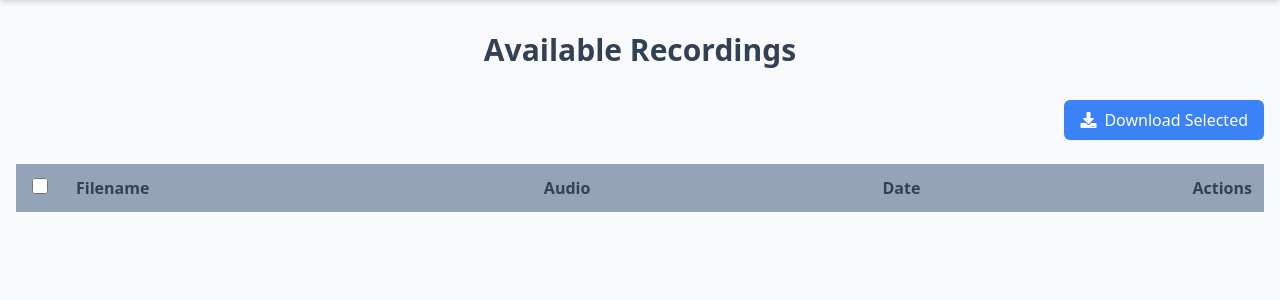
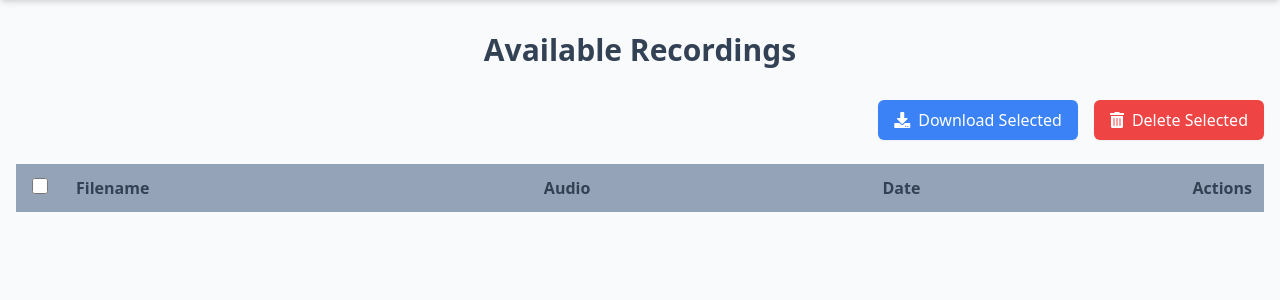
Before and after one commit to nickpourazima/rotary-phone-audio-guestbook, a Flask app: page / in a window 1280 px wide. Shown: the part 68-368 px from the top of the page. Run offline with Flask 3, Linux system fonts and the light colour scheme; lists and menus that the app fills with data are empty; style sheets or scripts are compiled from the project's sources; parts of the project's set-up code (start-up, migrations or seed data) failed here and were passed over; some libraries are stand-ins or nearby versions.

Commit message:
Added delete selected button logic (#86)

```diff
--- a/webserver/server.py
+++ b/webserver/server.py
@@ -422,6 +422,52 @@
         logger.error(f"Error getting system status: {e}")
         return jsonify({"success": False, "message": str(e)}), 500
 
+@app.route("/delete-recordings", methods=["POST"])
+def delete_recordings():
+    """Delete multiple recordings in bulk."""
+    try:
+        data = request.get_json()
+        if not data or 'ids' not in data:
+            return jsonify({"success": False, "message": "No recordings specified for deletion"}), 400
+
+        deleted_files = []
+        failed_files = []
+
+        for filename in data['ids']:
+            file_path = recordings_path / filename
+            try:
+                if file_path.exists():
+                    file_path.unlink()
+                    deleted_files.append(filename)
+                    logger.info(f"Successfully deleted: {filename}")
+                else:
+                    failed_files.append(filename)
+                    logger.warning(f"File not found: {filename}")
+            except Exception as e:
+                failed_files.append(filename)
+                logger.error(f"Error deleting {filename}: {str(e)}")
+
+        if failed_files:
+            message = f"Deleted {len(deleted_files)} files, failed to delete {len(failed_files)}"
+            return jsonify({
+                "success": False,
+                "message": message,
+                "deleted": deleted_files,
+                "failed": failed_files
+            }), 207  # Multi-status response
+
+        return jsonify({
+            "success": True,
+            "message": f"Successfully deleted {len(deleted_files)} recordings",
+            "deleted": deleted_files
+        })
+
+    except Exception as e:
+        logger.error(f"Error in bulk deletion: {str(e)}")
+        return jsonify({
+            "success": False,
+            "message": f"Server error during bulk deletion: {str(e)}"
+        }), 500
 
 if __name__ == "__main__":
     # Print summary of configuration for debugging
--- a/webserver/static/js/recordings.js
+++ b/webserver/static/js/recordings.js
@@ -37,17 +37,13 @@
         `;
         recordingList.appendChild(emptyRow);
 
-        // Hide the download button when there are no recordings
-        const downloadButton = document.getElementById("download-selected");
-        if (downloadButton) {
-          downloadButton.classList.add("hidden");
-        }
+        // Hide the action buttons when there are no recordings
+        document.getElementById('download-selected')?.classList.add("hidden");
+        document.getElementById('delete-selected')?.classList.add("hidden");
       } else {
-        // Show the download button when there are recordings
-        const downloadButton = document.getElementById("download-selected");
-        if (downloadButton) {
-          downloadButton.classList.remove("hidden");
-        }
+        // Show the action buttons when there are recordings
+        document.getElementById('download-selected')?.classList.remove("hidden");
+        document.getElementById('delete-selected')?.classList.remove("hidden");
 
         // Add recording items
         files.forEach((filename, index) => {
@@ -176,7 +172,7 @@
   const iconColor = `hsl(${hue}, 70%, 80%)`;
 
   row.innerHTML = `
-      <td class="p-2 text-center"><input type="checkbox" class="recording-checkbox w-4 h-4"></td>
+      <td class="p-2 text-center"><input type="checkbox" class="recording-checkbox w-4 h-4" data-id="${filename}"></td>
       <td class="p-2">
         <div class="flex items-center">
           <div class="w-8 h-8 rounded-full flex items-center justify-center mr-3" style="background-color: ${iconColor}">
@@ -209,6 +205,7 @@
 function setupEventListeners() {
   const selectAllCheckbox = document.getElementById("select-all");
   const downloadSelectedButton = document.getElementById("download-selected");
+  const deleteSelectedButton = document.getElementById("delete-selected");
   const recordingItems = document.querySelectorAll(".recording-item");
 
   selectAllCheckbox.addEventListener("change", function () {
@@ -245,6 +242,55 @@
     document.body.appendChild(form);
     form.submit();
     document.body.removeChild(form);
+  });
+
+  deleteSelectedButton.addEventListener("click", function() {
+    const selectedItems = document.querySelectorAll('.recording-checkbox:checked');
+    if (selectedItems.length === 0) {
+      alert('Please select at least one recording to delete.');
+      return;
+    }
+
+    if (confirm(`Are you sure you want to delete ${selectedItems.length} selected recording(s)?`)) {
+      const idsToDelete = Array.from(selectedItems).map(checkbox => checkbox.dataset.id);
+
+      fetch('/delete-recordings', {
+        method: 'POST',
+        headers: {
+          'Content-Type': 'application/json',
+        },
+        body: JSON.stringify({ ids: idsToDelete })
+      })
+      .then(response => response.json())
+      .then(data => {
+        if (data.success) {
+          // Remove deleted items from the DOM
+          selectedItems.forEach(checkbox => {
+            checkbox.closest('tr').remove();
+          });
+
+          // Show success message
+          if (typeof showToast === 'function') {
+            showToast(`Deleted ${selectedItems.length} recording(s)`, 'success');
+          }
+
+          // Check if all recordings were deleted
+          if (document.querySelectorAll('.recording-item').length === 0) {
+            loadRecordings(); // Reload to show empty state
+          }
+        } else {
+          throw new Error(data.message || 'Failed to delete recordings');
+        }
+      })
+      .catch(error => {
+        console.error('Error:', error);
+        if (typeof showToast === 'function') {
+          showToast('Error deleting recordings: ' + error.message, 'error');
+        } else {
+          alert('Error deleting recordings: ' + error.message);
+        }
+      });
+    }
   });
 
   recordingItems.forEach((item) => {
--- a/webserver/templates/index.html
+++ b/webserver/templates/index.html
@@ -7,9 +7,12 @@
 {% block content %}
 <h1 class="text-3xl font-bold text-center mb-8">Available Recordings</h1>
 
-<div class="flex justify-end items-center mb-6">
+<div class="flex justify-end items-center mb-6 space-x-4">
   <button id="download-selected" class="bg-blue-500 hover:bg-blue-600 text-white font-medium rounded-md px-4 py-2 flex items-center shadow-sm transition-colors duration-200">
     <i class="fas fa-download mr-2"></i>Download Selected
+  </button>
+  <button id="delete-selected" class="bg-red-500 hover:bg-red-600 text-white font-medium rounded-md px-4 py-2 flex items-center shadow-sm transition-colors duration-200">
+    <i class="fas fa-trash-alt mr-2"></i>Delete Selected
   </button>
 </div>
 
```
